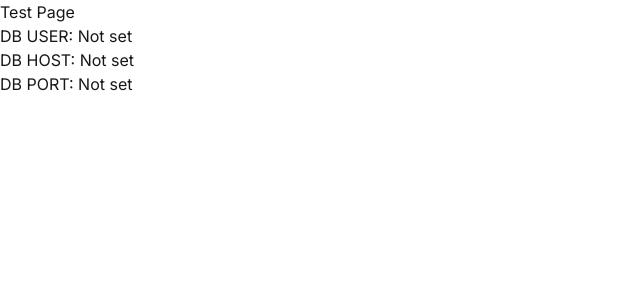
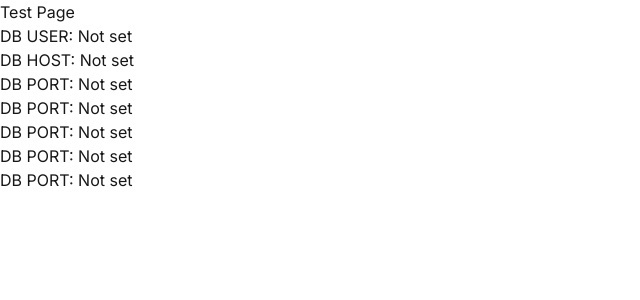
Before and after one commit to bayar92/web-tsahim-dental, a Next.js app: page /patient/test in a window 1280 px wide. Shown: the top 300 px of the page, without its empty margins (0-640 px from the left). Built offline with nearby package versions, Linux system fonts and the light colour scheme; no server answers.

Commit message:
Update test.tsx

```diff
--- a/pages/patient/test.tsx
+++ b/pages/patient/test.tsx
@@ -5,16 +5,24 @@ import { GetServerSideProps } from "next";
 type Props = {
   dbUser: string;
   dbHost: string;
-  dbPort: string;
+    dbPort: string;
+    t1: string,
+    t2: string,
+    t3: string,
+  t4: string,
 };
 
-const TestPage = ({ dbUser, dbHost, dbPort }: Props) => {
+const TestPage = ({ dbUser, dbHost, dbPort, t1,t2,t3,t4 }: Props) => {
   return (
     <div>
       <h1>Test Page</h1>
       <p>DB USER: {dbUser}</p>
       <p>DB HOST: {dbHost}</p>
-      <p>DB PORT: {dbPort}</p>
+          <p>DB PORT: {dbPort}</p>
+          <p>DB PORT: {t1}</p>
+          <p>DB PORT: {t2}</p>
+          <p>DB PORT: {t3}</p>
+          <p>DB PORT: {t4}</p>
     </div>
   );
 };
@@ -25,6 +33,10 @@ export const getServerSideProps: GetServerSideProps = async () => {
       dbUser: process.env.DENTAL_DB_USER || "Not set",
       dbHost: process.env.DENTAL_DB_HOST || "Not set",
       dbPort: process.env.DENTAL_DB_PORT || "Not set",
+      t1: process.env.NEXT_PUBLIC_APP_NAME || "Not set",
+      t2: process.env.NEXT_PUBLIC_APP_DESCRIPTION || "Not set",
+      t3: process.env.QPAY_INVOICE_CODE || "Not set",
+      t4: process.env.QPAY_USERNAME || "Not set",
     },
   };
 };
```
